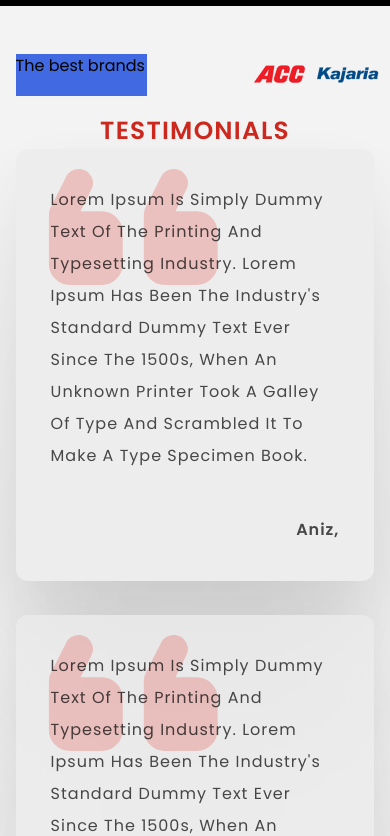
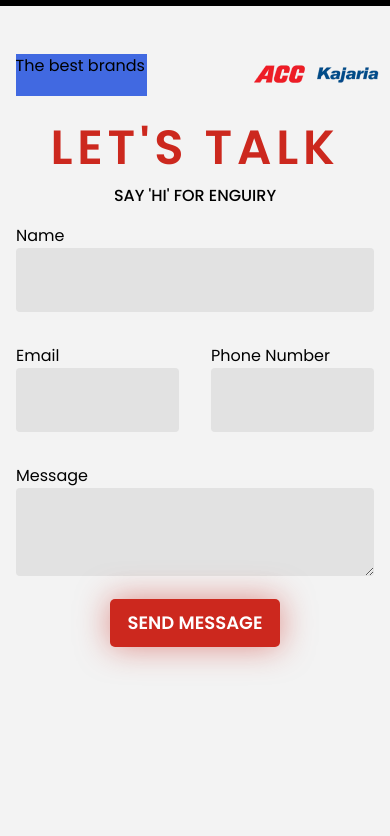
Before and after one commit to 4N1Z/PaithrikaHome, a React (Vite) app: page / in a window 390 px wide. Shown: the part 2775-3611 px from the top of the page. Built offline with nearby package versions, Linux system fonts and the light colour scheme; grey boxes are pictures that could not be loaded.

Commit message:
neat code

```diff
--- a/src/App.jsx
+++ b/src/App.jsx
@@ -26,8 +26,8 @@ function App() {
       <About/>
       <Projects/>
       <Brands/>
+      <Contact/>
       <Testimonials/>
-      <Contact/>
       {/* <HomeTest/> */}
     </div>
   );
--- a/src/components/Contact/Contact.css
+++ b/src/components/Contact/Contact.css
@@ -1,109 +1,72 @@
+section{
+    min-height: 100vh;
+}
+.textBox{
+    display: subgrid;
+    text-align: center;
 
-input:focus ~ label, textarea:focus ~ label, input:valid ~ label, textarea:valid ~ label {
-    font-size: 0.75em;
-    color: #999;
-    top: -5px;
-    -webkit-transition: all 0.225s ease;
-    transition: all 0.225s ease;
+}
+.titles_contact{
+    color: #CC281E;
+    font-weight: 600;
+    font-size: 3em;
+    text-transform: uppercase;
+    letter-spacing: 0.1em;
+}
+.subtitle_contact{
+    font-weight: 500;
+    font-size:1em;
+    text-transform: uppercase;
 }
 
-.styled-input {
-    float: left;
-    width: 293px;
-    margin: 1rem 0;
-    position: relative;
-    border-radius: 4px;
+.submitBtn{
+    padding: 0.6em 1em 0.6em 1em;
+    background: #CC281E;
+    box-shadow: 0px 0px 32px rgba(204, 40, 30, 0.5);
+    border-radius: 5px;
+    font-weight: 600;
+    font-size: 18px;
+    text-transform: uppercase;
+    color: white;
+    -webkit-transition: all 300ms ease;
+			transition: all 300ms ease;
 }
 
-@media only screen and (max-width: 768px){
-    .styled-input {
-        width:100%;
-    }
+.submitBtn:hover {
+    transform: translateY(1px);
+    box-shadow: 0 1px 1px 0 rgba(0,0,0,0.10),
+                        0 1px 1px 0 rgba(0,0,0,0.09);
 }
+.contactForms{
+    /* padding-right: 10em; */
+    display: flex;
+    flex-direction: column;
+    align-items:center;
 
-.styled-input label {
-    color: #999;
-    padding: 1.3rem 30px 1rem 30px;
-    position: absolute;
-    top: 10px;
-    left: 0;
-    -webkit-transition: all 0.25s ease;
-    transition: all 0.25s ease;
-    pointer-events: none;
 }
+/* .contactForm{
+    display: flex;
+    flex-direction: column;
+    padding:2em;
+} */
+.name,.email,.phoneNum,.message{
+    padding: 1em;
 
-.styled-input.wide {
-    width: 650px;
-    max-width: 100%;
+    width: 100%;
+}
+.grpEP{
+    display: grid;
+    grid-template-columns: 1fr 1fr;
 }
 
 input,
 textarea {
-    padding: 30px;
-    border: 0;
-    width: 100%;
-    font-size: 1rem;
-    background-color: #2d2d2d;
-    color: white;
-    border-radius: 4px;
+        padding: 20px;
+        border-bottom: 10px;
+        width: 100%;
+        font-size: 1rem;
+        background-color: rgba(201, 201, 201, 0.4);
+        color: white;
+        border-radius: 4px;
+
 }
-
-input:focus,
-textarea:focus { outline: 0; }
-
-input:focus ~ span,
-textarea:focus ~ span {
-    width: 100%;
-    -webkit-transition: all 0.075s ease;
-    transition: all 0.075s ease;
-}
-
-textarea {
-    width: 100%;
-    min-height: 15em;
-}
-
-.input-container {
-    width: 650px;
-    max-width: 100%;
-    margin: 20px auto 25px auto;
-}
-
-.submit-btn {
-    /* float: right; */
-    padding: 7px 35px;
-    border-radius: 60px;
-    display: inline-block;
-    background-color: #4b8cfb;
-    color: white;
-    font-size: 18px;
-    cursor: pointer;
-    box-shadow: 0 2px 5px 0 rgba(0,0,0,0.06),
-              0 2px 10px 0 rgba(0,0,0,0.07);
-    -webkit-transition: all 300ms ease;
-    transition: all 300ms ease;
-}
-
-.submit-btn:hover {
-    transform: translateY(1px);
-    box-shadow: 0 1px 1px 0 rgba(0,0,0,0.10),
-              0 1px 1px 0 rgba(0,0,0,0.09);
-}
-
-@media (max-width: 768px) {
-    .submit-btn {
-        width:100%;
-        float: none;
-        text-align:center;
-    }
-}
-
-input[type=checkbox] + label {
-  color: #ccc;
-  font-style: italic;
-}
-
-input[type=checkbox]:checked + label {
-  color: #f00;
-  font-style: normal;
-}
--- a/src/components/Contact/Contact.jsx
+++ b/src/components/Contact/Contact.jsx
@@ -1,32 +1,45 @@
-import React from 'react'
+import React from "react";
+import "./Contact.css";
+import "../../App.css";
 
 function Contact() {
   return (
     <section>
       <div className="contactContainer">
-            <h1 className="title">Contact Us</h1>
-            <div className="contactAddress"></div>
+
+        <div className="textBox">
+          <h1 className="titles_contact">Let's Talk</h1>
+          <h4 className="subtitle_contact">Say 'hi' for enguiry</h4>
+        </div>
+
+
+        <div className="contactForms">
           <div className="contactForm">
+
             <div className="name">
+              <label>Name</label>
               <input type="text" required />
-                    <label>Name</label>
             </div>
+            <div className="grpEP">
               <div className="email">
+                <label>Email</label>
                 <input type="email" required />
-                    <label >Email</label>
               </div>
               <div className="phoneNum">
-                    <input type="number" required/>
                 <label>Phone Number</label>
+                <input type="number" required />
+              </div>
             </div>
             <div className="message">
+              <label>Message</label>
               <textarea required></textarea>
-					<label>Message</label>
             </div>
+          </div>
+          <button className="submitBtn">Send Message</button>
         </div>
       </div>
     </section>
-    )
+  );
 }
 
-export default Contact
+export default Contact;
```
Lines whose indentation alone changed are shown as unchanged.
